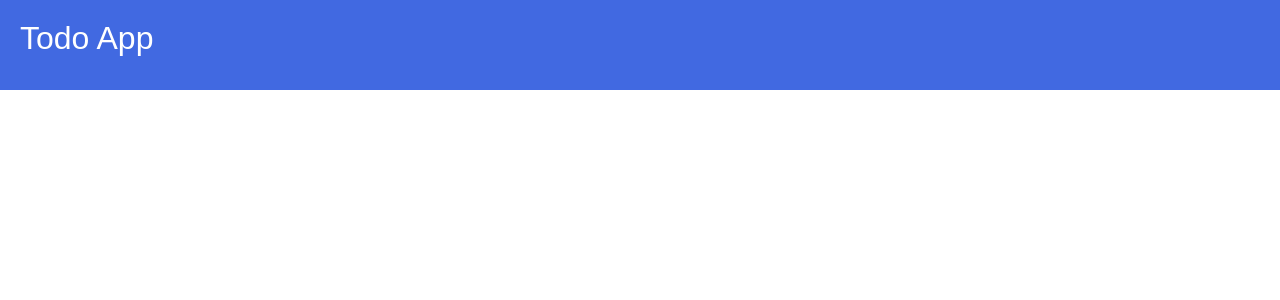
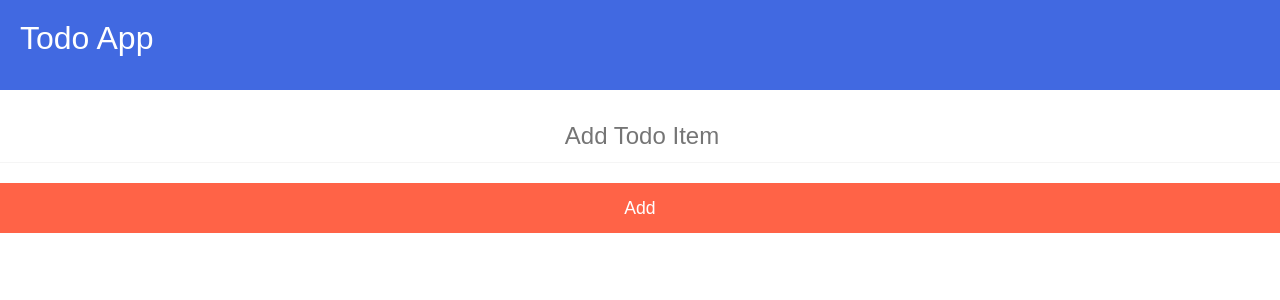
Before and after one commit to Uncle-Solomon/TodoApp, a React (Create React App) app: page / in a window 1280 px wide. Shown: the top 300 px of the page. Built offline with nearby package versions, Linux system fonts and the light colour scheme.

Commit message:
End of lesson 39 - Adding Form

```diff
--- a/src/App.js
+++ b/src/App.js
@@ -1,9 +1,11 @@
+import Form from "./components/Form";
 import Header from "./components/Header";
 
 function App() {
   return (
     <div className="App">
       <Header />
+      <Form />
     </div>
   );
 }
--- /dev/null
+++ b/src/components/Form.js
@@ -0,0 +1,21 @@
+import React from "react";
+import styles from "../style.module.css";
+
+const Form = () => {
+  return (
+    <div className={styles.todoform}>
+      <form>
+        <input
+          className={styles.todoinput}
+          placeholder="Add Todo Item"
+          type="text"
+        ></input>
+        <button className={styles.todobutton} type="submit">
+          Add
+        </button>
+      </form>
+    </div>
+  );
+};
+
+export default Form;
--- a/src/style.module.css
+++ b/src/style.module.css
@@ -9,3 +9,27 @@
   color: white;
   padding: 20px;
 }
+
+.todoform {
+  width: 100%;
+  margin: auto;
+  margin-top: 20px;
+}
+
+.todoinput {
+  width: 100%;
+  border: none;
+  border-bottom: 1px solid whitesmoke;
+  font-size: 1.5em;
+  text-align: center;
+  height: 50px;
+}
+.todobutton {
+  width: 100%;
+  border: none;
+  height: 50px;
+  background-color: tomato;
+  font-size: 1.1em;
+  color: white;
+  margin-top: 20px;
+}
```
